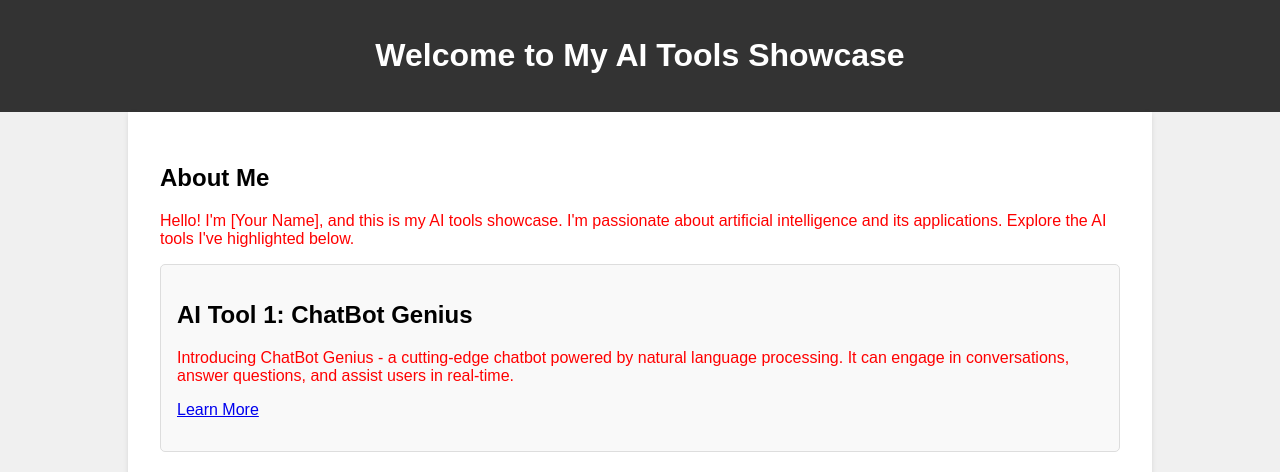
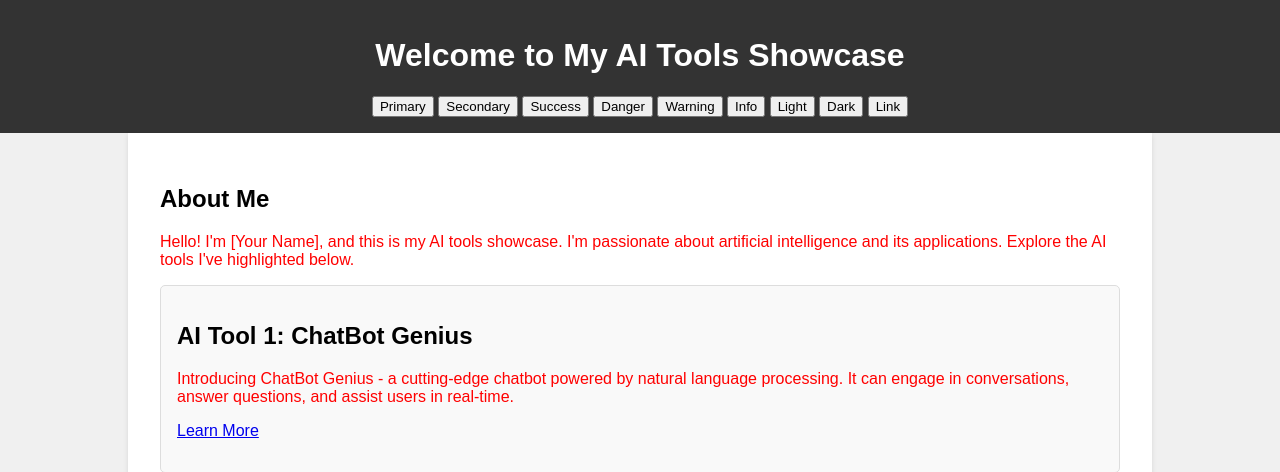
Before and after one commit to Maviyashek/Ai-links, a Flask app: a page that uses templates/welcome.html in a window 1280 px wide. Shown: the top 472 px of the page. Run offline with Flask 3, Linux system fonts and the light colour scheme.

Commit message:
add file

```diff
--- a/templates/welcome.html
+++ b/templates/welcome.html
@@ -32,6 +32,16 @@
 <body>
     <header>
         <h1>Welcome to My AI Tools Showcase</h1>
+        <button type="button" class="btn btn-primary">Primary</button>
+        <button type="button" class="btn btn-secondary">Secondary</button>
+        <button type="button" class="btn btn-success">Success</button>
+        <button type="button" class="btn btn-danger">Danger</button>
+        <button type="button" class="btn btn-warning">Warning</button>
+        <button type="button" class="btn btn-info">Info</button>
+        <button type="button" class="btn btn-light">Light</button>
+        <button type="button" class="btn btn-dark">Dark</button>
+
+<button type="button" class="btn btn-link">Link</button>
     </header>
     <div class="container">
         <h2>About Me</h2>
```
